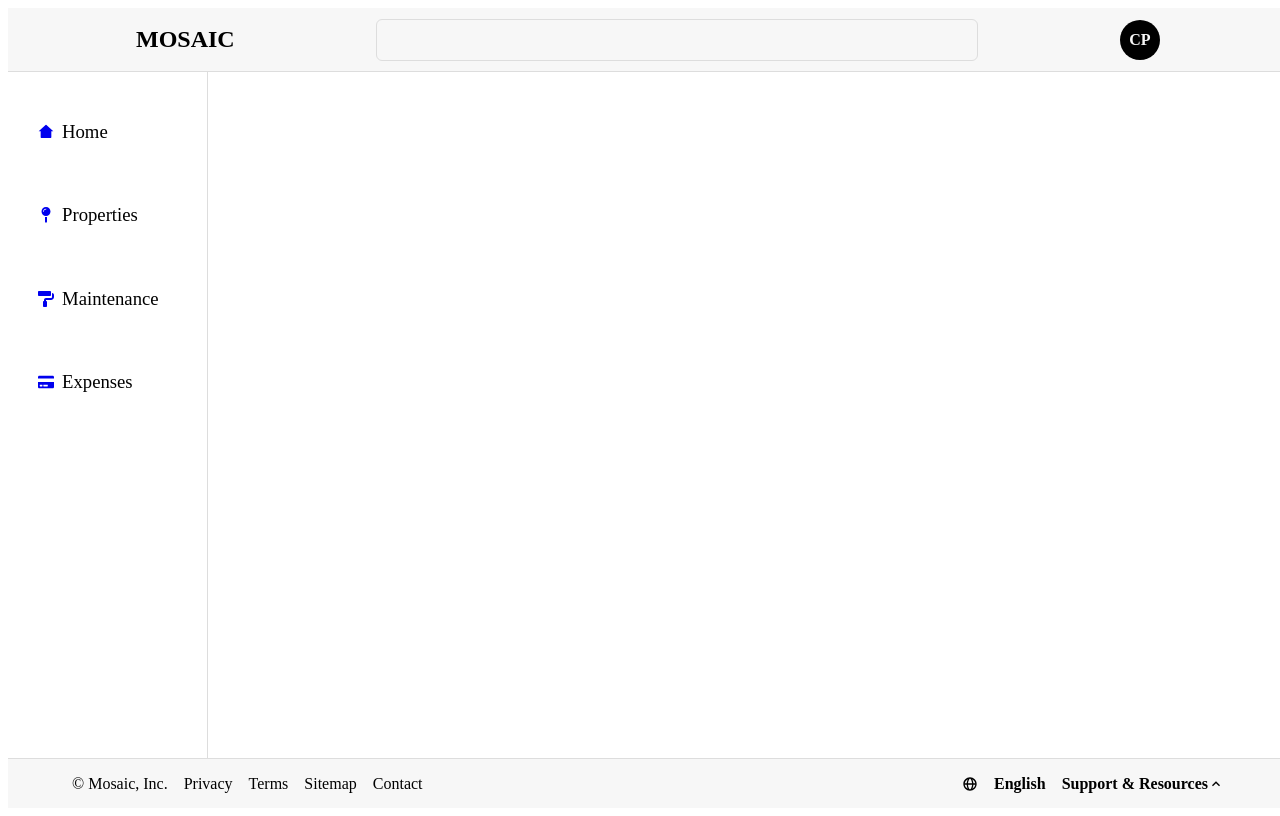
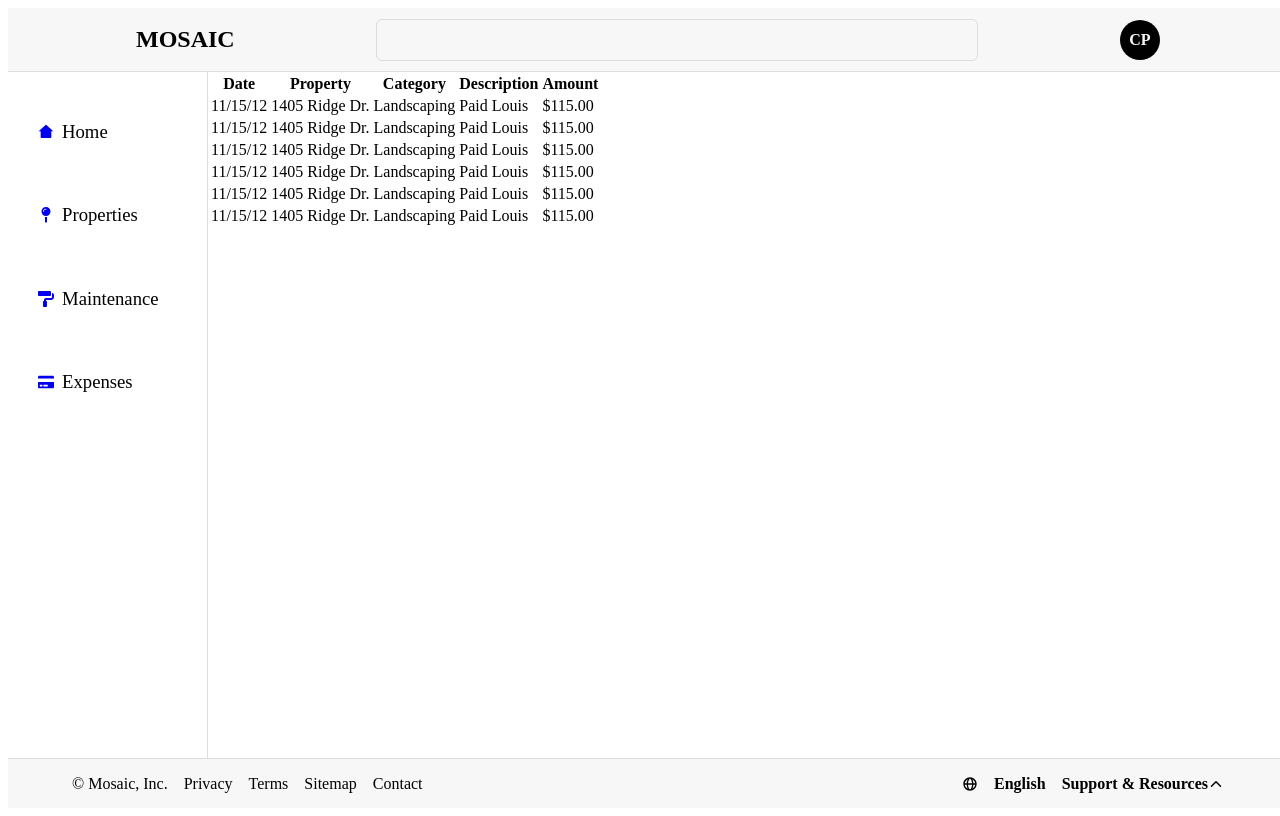
Before and after one commit to parkerchris/nextjsgraphql, a Next.js app: page /expenses in a window 1280 px wide. Built offline with nearby package versions, Linux system fonts and the light colour scheme.

Commit message:
Create table on expenses page.

```diff
--- a/components/Layout.js
+++ b/components/Layout.js
@@ -8,7 +8,8 @@ import { FaPaintRoller } from "react-icons/fa";
 import { FaMapPin } from "react-icons/fa";
 import { RiHome2Fill } from "react-icons/ri";
 import { BiGlobe } from "react-icons/bi";
-import { MdOutlineKeyboardArrowUp } from "react-icons/md";
+import { IoIosArrowUp } from "react-icons/io";
+
 
 
 export default function Layout({ children }) {
@@ -77,7 +78,7 @@ export default function Layout({ children }) {
                         <BiGlobe />
                         <p className={styles.pRight}>English</p>
                         <p className={styles.pRight}>Support & Resources</p>
-                        <MdOutlineKeyboardArrowUp />
+                        <IoIosArrowUp />
                     </div>
                 </div>
             </div>
--- a/pages/expenses.js
+++ b/pages/expenses.js
@@ -2,6 +2,64 @@ import Layout from '../components/Layout'
 
 export default function Expenses() {
     return (
-        <Layout/>
+        <Layout>
+            <div>
+                <table>
+                    <thead>
+                        <tr>
+                            <th>Date</th>
+                            <th>Property</th>
+                            <th>Category</th>
+                            <th>Description</th>
+                            <th>Amount</th>
+                        </tr>
+                    </thead>
+                    <tbody>
+                        <tr>
+                            <td>11/15/12</td>
+                            <td>1405 Ridge Dr.</td>
+                            <td>Landscaping</td>
+                            <td>Paid Louis</td>
+                            <td>$115.00</td>
+                        </tr>
+                        <tr>
+                            <td>11/15/12</td>
+                            <td>1405 Ridge Dr.</td>
+                            <td>Landscaping</td>
+                            <td>Paid Louis</td>
+                            <td>$115.00</td>
+                        </tr>
+                        <tr>
+                            <td>11/15/12</td>
+                            <td>1405 Ridge Dr.</td>
+                            <td>Landscaping</td>
+                            <td>Paid Louis</td>
+                            <td>$115.00</td>
+                        </tr>
+                        <tr>
+                            <td>11/15/12</td>
+                            <td>1405 Ridge Dr.</td>
+                            <td>Landscaping</td>
+                            <td>Paid Louis</td>
+                            <td>$115.00</td>
+                        </tr>
+                        <tr>
+                            <td>11/15/12</td>
+                            <td>1405 Ridge Dr.</td>
+                            <td>Landscaping</td>
+                            <td>Paid Louis</td>
+                            <td>$115.00</td>
+                        </tr>
+                        <tr>
+                            <td>11/15/12</td>
+                            <td>1405 Ridge Dr.</td>
+                            <td>Landscaping</td>
+                            <td>Paid Louis</td>
+                            <td>$115.00</td>
+                        </tr>
+                    </tbody>
+                </table>
+            </div>
+        </Layout>
     )
 }
```
